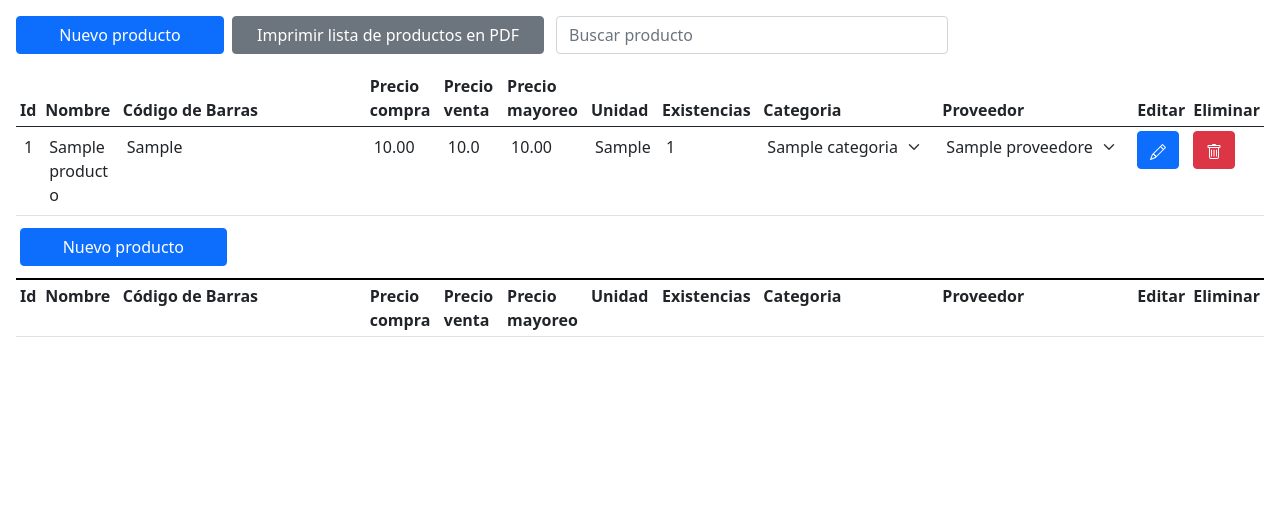
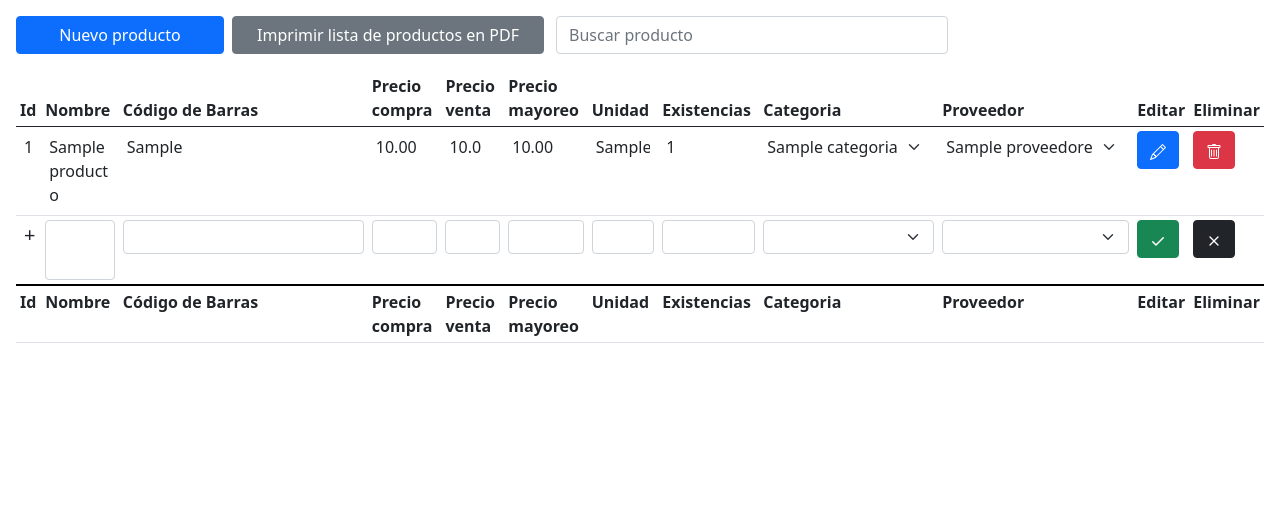
Before and after one commit to Davix002/miscelanea_nelsy, a PHP site: page /productos in a window 1280 px wide. Shown: the part 56-581 px from the top of the page. Run offline with PHP 8.4, Linux system fonts and the light colour scheme; the visitor is signed in with stand-in values (Sample User, id 1); tables that the repository leaves empty hold one stand-in row (values such as "Sample post").

Commit message:
estilo definitivo crud

```diff
--- a/app/views/panel/productos.php
+++ b/app/views/panel/productos.php
@@ -1,5 +1,5 @@
 <div class="row">
-    <button type="button" class="col-2 btn btn-primary me-2 my-3 " onclick="fnCreateRow()">
+    <button type="button" class="col-2 btn btn-primary me-2 my-3 " onclick="scrollToBottom()">
         Nuevo producto
     </button>
     <button type="button" class="col-3 btn btn-secondary my-3" onclick="printProductsToPDF()">
@@ -96,10 +96,10 @@
                 echo "</tr>";
             }
 
-            echo "<tr id='productRow_new' class='d-none'>";
+            echo "<tr id='productRow_new'>";
             echo "<form id='form_new' method='post'>";
-            echo "<td></td>";
-            echo "<td class='w-auto'><textarea style='resize:none;' name='nombre_producto' id='nombre_producto' class='form-control editable '></textarea></td>";
+            echo "<td class='w-auto ps-2 fs-5'>+</td>";
+            echo "<td class='w-auto'><textarea style='resize:none;' name='nombre_producto' id='nombre_producto_nuevo' class='form-control editable '></textarea></td>";
             echo "<td class='w-auto'><input type='text' name='codigo_barras' id='codigo_barras' class='form-control editable p-1 w-auto'></td>";
             echo "<td class='w-auto'><input type='number' name='precio_compra' id='precio_compra_nueva_fila' class='form-control editable moneda p-1'></td>";
             echo "<td class='w-auto'><input type='number' name='precio_venta' id='precio_venta_nueva_fila' class='form-control editable moneda p-1'></td>";
@@ -141,14 +141,6 @@
             echo "</tr>";
             ?>
 
-            <tr>
-                <td colspan="12">
-                    <button type="button" class="col-2 btn btn-primary me-2 my-2 " onclick="fnCreateRow()">
-                        Nuevo producto
-                    </button>
-                </td>
-            </tr>
-
             <tr style="border-top: 2px solid #000;">
                 <th scope="col">Id</th>
                 <th scope="col">Nombre</th>
--- a/public/js/panel/productos.js
+++ b/public/js/panel/productos.js
@@ -1,10 +1,13 @@
-function fnCreateRow() {
-  document.getElementById('productRow_new').classList.remove('d-none');
+function scrollToBottom() {
+  var lastRow = document.getElementById('productRow_new');
+  lastRow.scrollIntoView({behavior: 'smooth'});
+
+  var inputNombreProducto = document.getElementById('nombre_producto_nuevo');
+  inputNombreProducto.focus();
 }
 
 function deleteNewRow() {
   const newRow = document.getElementById('productRow_new');
-  newRow.classList.add('d-none');
 
   const inputs = newRow.querySelectorAll('.editable');
 
```
